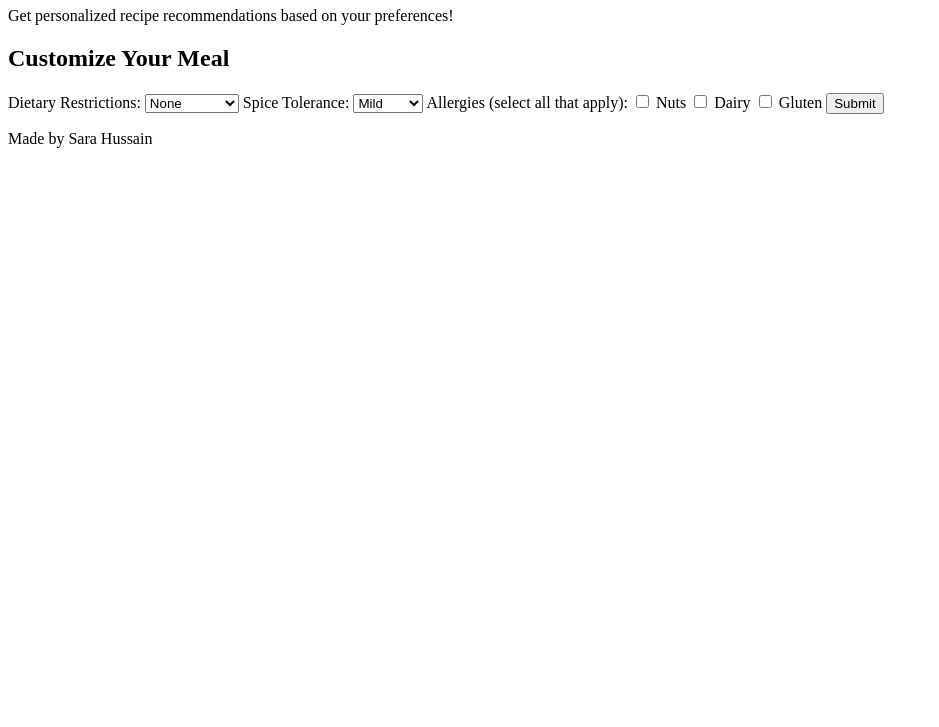
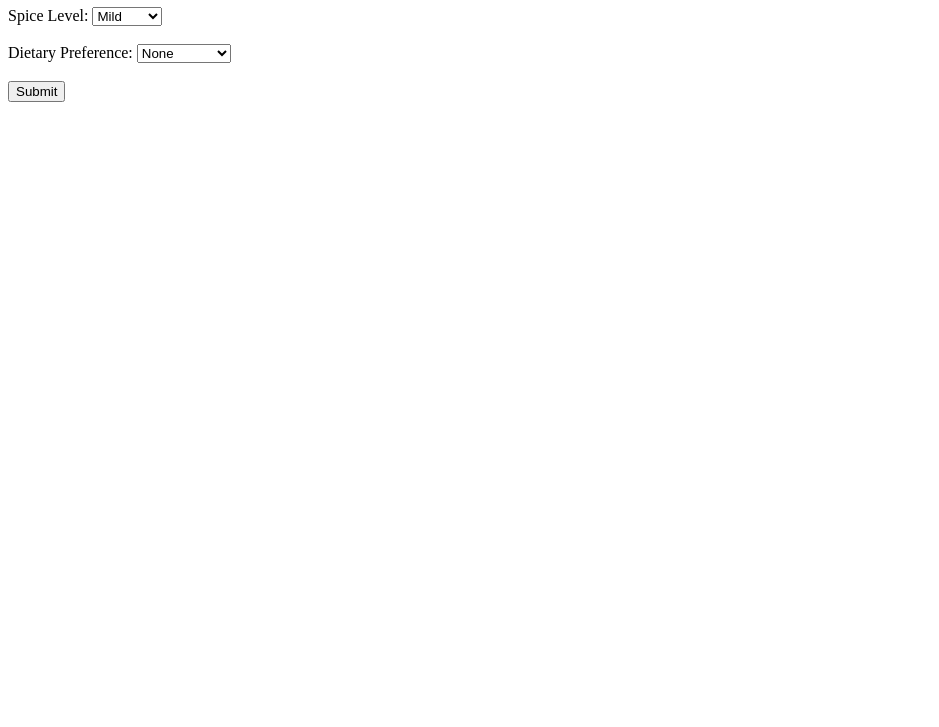
Before and after one commit to Sara-101/Recipe-Project, a plain HTML site: page index.html in a window 1280 px wide. Shown: the part 73-800 px from the top of the page, without its empty margins (0-939 px from the left). Drawn offline with Linux system fonts and the light colour scheme.

Commit message:
Update index.html

```diff
--- a/index.html
+++ b/index.html
@@ -3,56 +3,51 @@
 <head>
     <meta charset="UTF-8">
     <meta name="viewport" content="width=device-width, initial-scale=1.0">
-    <title>What's for Dinner?</title>
-    <link rel="stylesheet" href="style.css">
+    <title>Recipe Survey</title>
 </head>
 <body>
-    <header>
-        <h1>What's for Dinner?</h1>
-        <p>Get personalized recipe recommendations based on your preferences!</p>
-    </header>
 
-    <section id="survey">
-        <h2>Customize Your Meal</h2>
-        <form id="surveyForm">
-            <label for="dietaryRestrictions">Dietary Restrictions:</label>
-            <select id="dietaryRestrictions" name="dietaryRestrictions">
-                <option value="none">None</option>
-                <option value="vegetarian">Vegetarian</option>
-                <option value="vegan">Vegan</option>
-                <option value="gluten-free">Gluten-Free</option>
-            </select>
+<h1>What's for Dinner? Survey</h1>
 
-            <label for="spiceTolerance">Spice Tolerance:</label>
-            <select id="spiceTolerance" name="spiceTolerance">
-                <option value="mild">Mild</option>
-                <option value="medium">Medium</option>
-                <option value="hot">Hot</option>
-            </select>
+<form id="recipeSurvey">
+    <label for="spiceLevel">Spice Level:</label>
+    <select id="spiceLevel" name="spiceLevel">
+        <option value="mild">Mild</option>
+        <option value="medium">Medium</option>
+        <option value="hot">Hot</option>
+    </select>
+    <br><br>
 
-            <label for="allergies">Allergies (select all that apply):</label>
-            <input type="checkbox" id="peanuts" name="allergies" value="nuts"> Nuts
-            <input type="checkbox" id="dairy" name="allergies" value="dairy"> Dairy
-            <input type="checkbox" id="gluten" name="allergies" value="gluten"> Gluten
+    <label for="diet">Dietary Preference:</label>
+    <select id="diet" name="diet">
+        <option value="none">None</option>
+        <option value="vegan">Vegan</option>
+        <option value="vegetarian">Vegetarian</option>
+        <option value="gluten-free">Gluten-Free</option>
+    </select>
+    <br><br>
 
-            <button type="submit">Submit</button>
-        </form>
-    </section>
+    <input type="submit" value="Submit">
+</form>
 
-    <section id="recipeRecommendations" style="display: none;">
-        <h2>Recipe Recommendations</h2>
-        <ul id="recipeList"></ul>
-    </section>
+<div id="result"></div>
+
+<script>
+
+document.getElementById("recipeSurvey").addEventListener("submit", function(event) {
+    event.preventDefault();
 
 
+    const spiceLevel = document.getElementById("spiceLevel").value;
+    const diet = document.getElementById("diet").value;
 
 
+    const resultDiv = document.getElementById("result");
+    resultDiv.innerHTML = `You selected: Spice Level - ${spiceLevel}, Diet - ${diet}`;
 
 
-    <footer>
-        <p>Made by Sara Hussain</p>
-    </footer>
+});
+</script>
 
-    <script src="script.js"></script>
 </body>
 </html>
```
